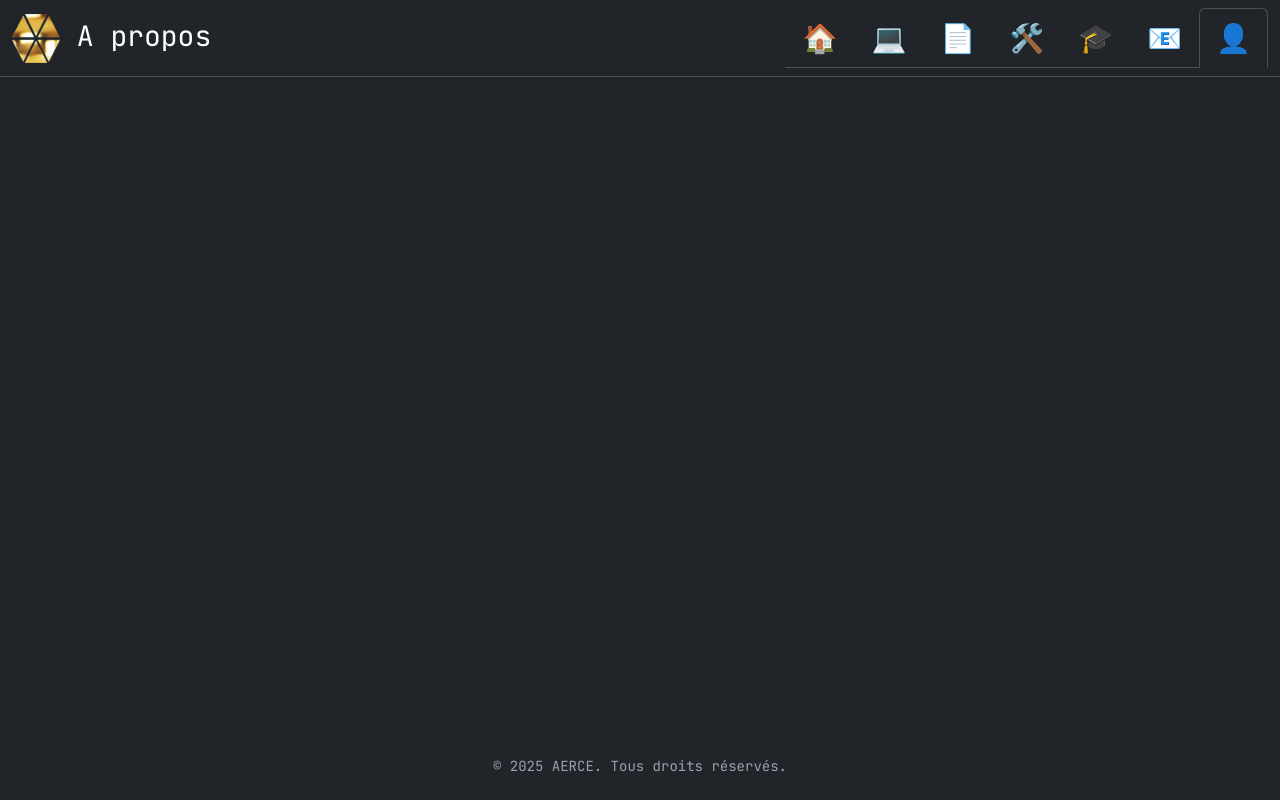
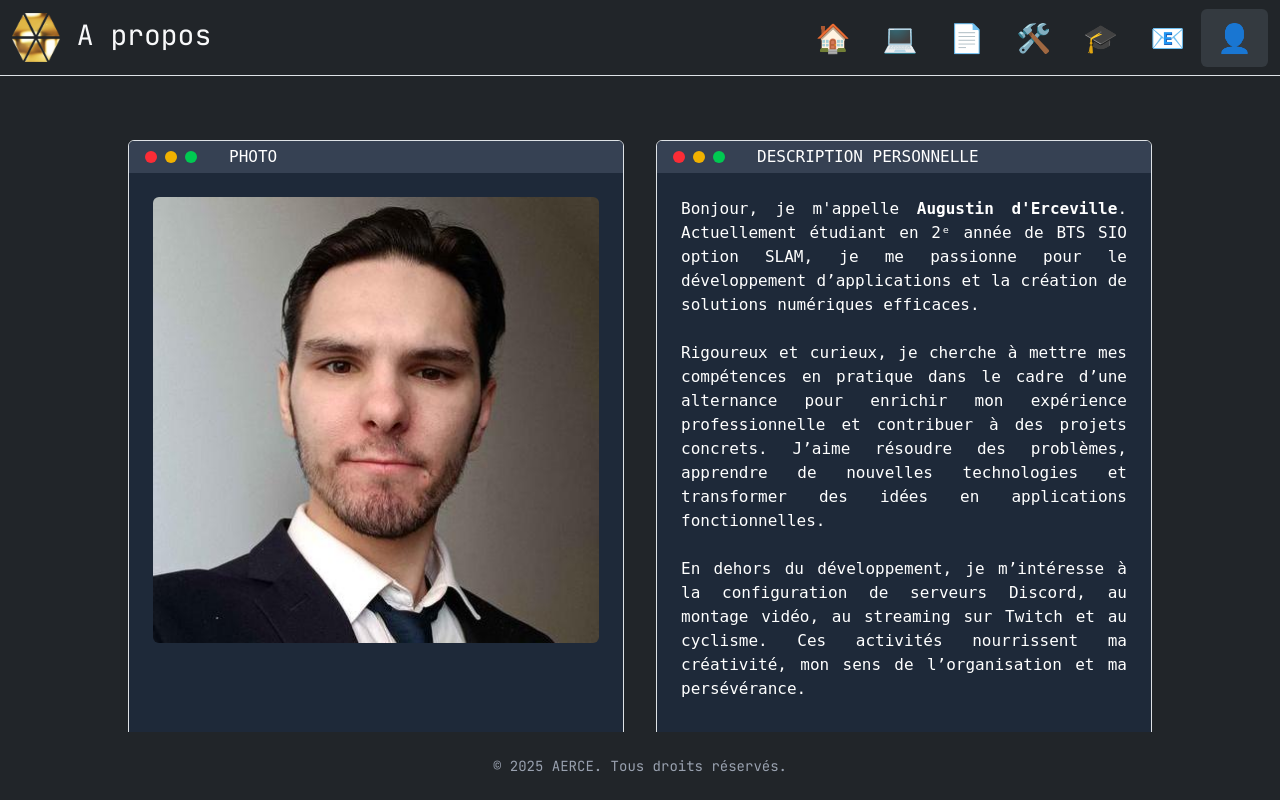
Before and after one commit to Augustin-Erceville/Portfolio, a PHP site: page /about.html in a window 1280 px wide. Run offline with PHP 8.4, Linux system fonts and the light colour scheme; some libraries are stand-ins or nearby versions.

Commit message:
V5.10 • Rédaction du about.html

```diff
--- a/about.html
+++ b/about.html
@@ -1,9 +1,10 @@
 <!doctype html>
-<html lang="fr" data-theme="dark">
+<html lang="fr" class="bg-dark">
 <head>
     <meta charset="UTF-8"/>
     <meta name="viewport" content="width=device-width, initial-scale=1.0"/>
-    <link href="https://cdn.jsdelivr.net/npm/bootstrap@5.3.8/dist/css/bootstrap.min.css" rel="stylesheet" integrity="sha384-sRIl4kxILFvY47J16cr9ZwB07vP4J8+LH7qKQnuqkuIAvNWLzeN8tE5YBujZqJLB" crossorigin="anonymous">
+    <link href="https://cdn.jsdelivr.net/npm/bootstrap@5.3.8/dist/css/bootstrap.min.css" rel="stylesheet"
+          integrity="sha384-sRIl4kxILFvY47J16cr9ZwB07vP4J8+LH7qKQnuqkuIAvNWLzeN8tE5YBujZqJLB" crossorigin="anonymous">
 
     <link href="https://cdn.jsdelivr.net/npm/daisyui@5/themes.css" rel="stylesheet" type="text/css"/>
     <link href="https://cdn.jsdelivr.net/npm/daisyui@5" rel="stylesheet" type="text/css"/>
@@ -11,26 +12,27 @@
 
     <link rel="preconnect" href="https://fonts.googleapis.com">
     <link rel="preconnect" href="https://fonts.gstatic.com" crossorigin>
-    <link href="https://fonts.googleapis.com/css2?family=JetBrains+Mono:ital,wght@0,100..800;1,100..800&display=swap" rel="stylesheet">
+    <link href="https://fonts.googleapis.com/css2?family=JetBrains+Mono:ital,wght@0,100..800;1,100..800&display=swap"
+          rel="stylesheet">
     <link rel="stylesheet" href="styles.css">
-    <title>Portfolio - Expériences</title>
+    <title>Portfolio - A Propos</title>
 </head>
 <body style="font-family: 'JetBrains Mono', monospace;" class="bg-dark">
-<header class="navbar bg-dark border-bottom border-body" data-bs-theme="dark">
+<header class="navbar bg-dark border-bottom border-body">
     <div class="container-fluid fs-3">
-        <a class="navbar-brand fs-3" href="index.html">
+        <a class="navbar-brand fs-3 text-light" href="index.html">
             <img src="Logo.png" alt="Logo" width="48" height="48" class="d-inline-block align-text-center">
             A propos
         </a>
         <nav>
-            <ul class="nav justify-content-end nav-tabs">
+            <ul class="nav justify-content-end nav-pills">
                 <li class="nav-item">
-                    <a class="nav-link fw-medium text-body" aria-current="page" href="index.html"
+                    <a class="nav-link fw-medium text-light" aria-current="page" href="index.html"
                        data-bs-toggle="popover" data-bs-trigger="hover focus" data-bs-placement="bottom"
                        data-bs-content="Accueil" data-bs-custom-class="popup-header">🏠</a>
                 </li>
                 <li class="nav-item">
-                    <a class="nav-link fw-light" aria-current="page" href="projects.html" data-bs-toggle="popover"
+                    <a class="nav-link fw-light text-body" aria-current="page" href="projects.html" data-bs-toggle="popover"
                        data-bs-trigger="hover focus" data-bs-placement="bottom" data-bs-content="Mes Projets"
                        data-bs-custom-class="popup-header">💻</a>
                 </li>
@@ -64,12 +66,50 @@
     </div>
 </header>
 
+<section class="about max-w-5xl mx-auto mt-16 flex gap-8">
+    <div class="window flex-1 border rounded-lg overflow-hidden bg-gray-800">
+        <div class="window-header flex items-center gap-2 bg-gray-700 text-white px-3 py-1">
+            <span class="w-3 h-3 bg-red-500 rounded-full"></span>
+            <span class="w-3 h-3 bg-yellow-500 rounded-full"></span>
+            <span class="w-3 h-3 bg-green-500 rounded-full"></span>
+            <span class="ml-6 text-center text-uppercase">Photo</span>
+        </div>
+        <div class="window-content flex items-center justify-center p-6">
+            <img src="Photo.png" alt="Photo de moi" class="object-cover rounded-md">
+        </div>
+    </div>
+    <div class="window flex-1 border rounded-lg overflow-hidden">
+        <div class="window-header flex items-center gap-2 bg-gray-700 text-white px-3 py-1">
+            <span class="w-3 h-3 bg-red-500 rounded-full"></span>
+            <span class="w-3 h-3 bg-yellow-500 rounded-full"></span>
+            <span class="w-3 h-3 bg-green-500 rounded-full"></span>
+            <span class="ml-6 text-center text-uppercase">Description personnelle</span>
+        </div>
+        <div class="window-content bg-gray-800 p-6 text-white" style="text-align: justify;">
+            <p>
+                Bonjour, je m'appelle <strong>Augustin d'Erceville</strong>. Actuellement étudiant en 2ᵉ année de BTS SIO option SLAM, je me passionne pour le développement d’applications et la création de solutions numériques efficaces.
+            </p>
+            <p class="mt-4">
+                Rigoureux et curieux, je cherche à mettre mes compétences en pratique dans le cadre d’une alternance pour enrichir mon expérience professionnelle et contribuer à des projets concrets. J’aime résoudre des problèmes, apprendre de nouvelles technologies et transformer des idées en applications fonctionnelles.
+            </p>
+            <p class="mt-4">
+                En dehors du développement, je m’intéresse à la configuration de serveurs Discord, au montage vidéo, au streaming sur Twitch et au cyclisme. Ces activités nourrissent ma créativité, mon sens de l’organisation et ma persévérance.
+            </p>
+        </div>
+    </div>
+</section>
+
 <footer class="text-center text-gray-400 text-sm py-4 fixed-bottom bg-dark">
     © 2025 AERCE. Tous droits réservés.
 
 </footer>
-<script src="https://cdn.jsdelivr.net/npm/@popperjs/core@2.11.8/dist/umd/popper.min.js" integrity="sha384-I7E8VVD/ismYTF4hNIPjVp/Zjvgyol6VFvRkX/vR+Vc4jQkC+hVqc2pM8ODewa9r" crossorigin="anonymous"></script>
-<script src="https://cdn.jsdelivr.net/npm/bootstrap@5.3.8/dist/js/bootstrap.min.js" integrity="sha384-G/EV+4j2dNv+tEPo3++6LCgdCROaejBqfUeNjuKAiuXbjrxilcCdDz6ZAVfHWe1Y" crossorigin="anonymous"></script>
+
+<script src="https://cdn.jsdelivr.net/npm/@popperjs/core@2.11.8/dist/umd/popper.min.js"
+        integrity="sha384-I7E8VVD/ismYTF4hNIPjVp/Zjvgyol6VFvRkX/vR+Vc4jQkC+hVqc2pM8ODewa9r"
+        crossorigin="anonymous"></script>
+<script src="https://cdn.jsdelivr.net/npm/bootstrap@5.3.8/dist/js/bootstrap.min.js"
+        integrity="sha384-G/EV+4j2dNv+tEPo3++6LCgdCROaejBqfUeNjuKAiuXbjrxilcCdDz6ZAVfHWe1Y"
+        crossorigin="anonymous"></script>
 <script>
     var popoverTriggerList = [].slice.call(document.querySelectorAll('[data-bs-toggle="popover"]'))
     var popoverList = popoverTriggerList.map(function (popoverTriggerEl) {
--- a/styles.css
+++ b/styles.css
@@ -1,3 +1,8 @@
+.nav-pills .nav-link.active {
+    background-color: #343a40;
+    color: #ffffff;
+}
+
 .popup-header {
     background-color: #343a40;
     color: #ffffff !important;
```
Also changed, not shown: certificates.html (+20 -12 lines), contact.html (+20 -12 lines), experience.html (+18 -10 lines), projects.html (+20 -12 lines), skills.html (+19 -11 lines), Photo.png (added).
